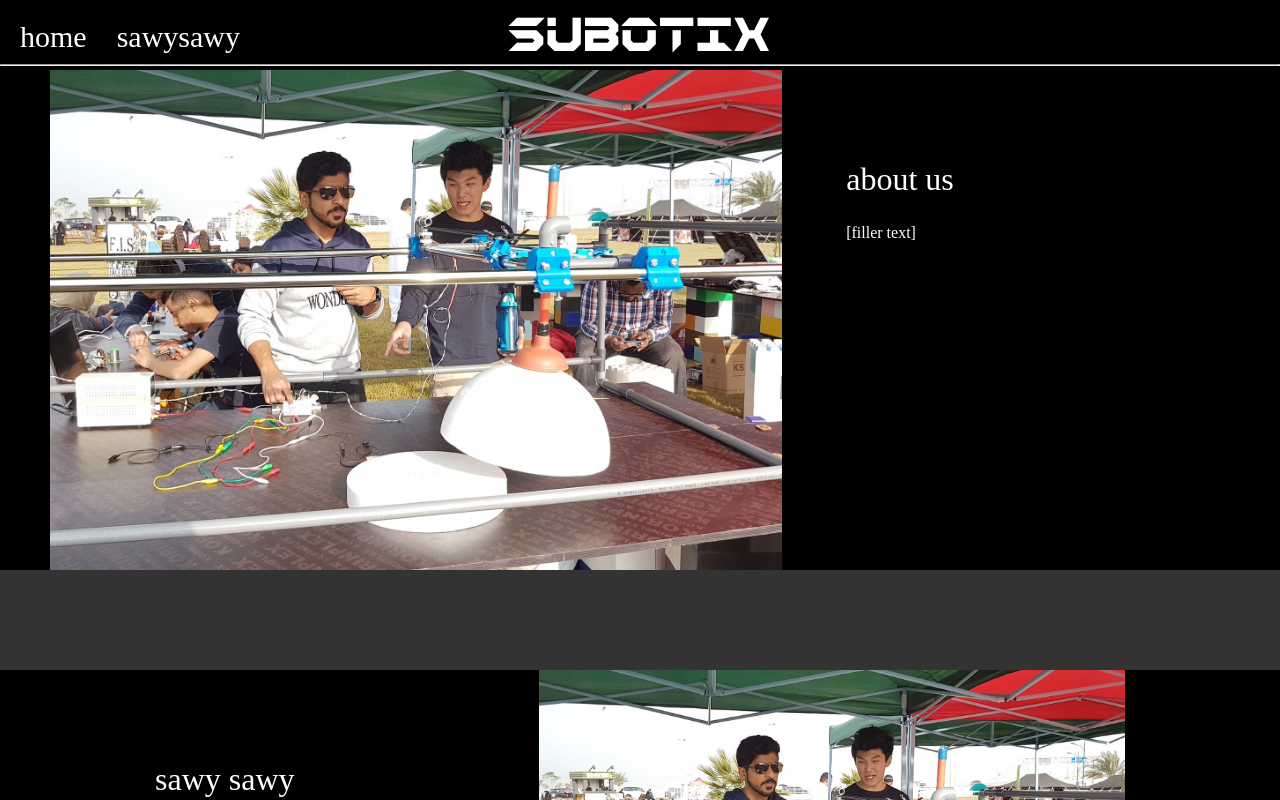
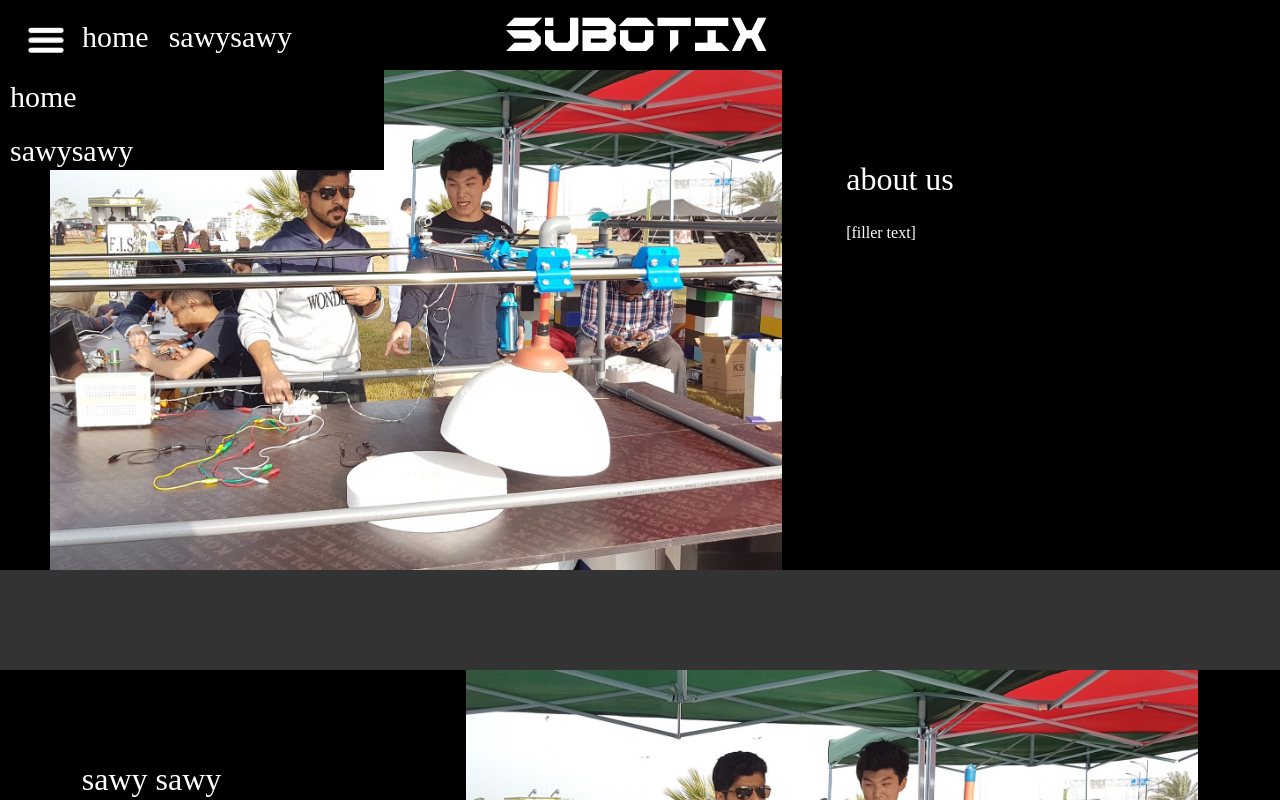
Before and after one commit to Matteo-Y/Subotix_site_legacy, a React (Create React App) app: page / in a window 1280 px wide. Shown: the top 800 px of the page. Built offline with nearby package versions, Linux system fonts and the light colour scheme; a web font is replaced by a local one.

Commit message:
Multi-media views

```diff
--- a/package.json
+++ b/package.json
@@ -1,5 +1,5 @@
 {
-  "homepage": "https://sawysawy.com",
+  "homepage": "https://sawysawy.com/",
   "name": "subotix",
   "version": "0.1.0",
   "private": true,
--- a/src/App.js
+++ b/src/App.js
@@ -4,7 +4,7 @@ import Landing from './modules/Landing';
 import PageNotFound from './modules/PageNotFound';
 import Sawy from './modules/Sawy';
 
-import { BrowserRouter, Routes, Route, Navigate } from 'react-router-dom';
+import { HashRouter, Routes, Route, Navigate } from 'react-router-dom';
 
 
 const BASE_PATH = "/";
@@ -16,14 +16,14 @@ export default function App() {
   return (
     <div className="App">
       <Header/>
-      <BrowserRouter>
+      <HashRouter>
         <Routes>
           <Route path={BASE_PATH} element={<Landing/>}/>
           <Route path={SAWY_PATH} element={<Sawy/>}/>
 
           <Route path={"*"} element={<PageNotFound/>}/>
         </Routes>
-      </BrowserRouter>
+      </HashRouter>
     </div>
   );
 }
--- a/src/modules/Header.js
+++ b/src/modules/Header.js
@@ -1,13 +1,25 @@
 
+import { useState, useLayoutEffect } from 'react';
 import { BASE_PATH, SAWY_PATH } from '../App.js';
 
 export default function Header() {
-    return (
+    const [showDropdown, setShowDropdown] = useState(true);
+    const [showHeadermenu, setShowHeadermenu] = useState(true);
+
+    function toggleDropdown() {
+        setShowDropdown(!showDropdown);
+    }
+
+    return (<>
         <div className="head">
-            <a href={BASE_PATH} className="header-element">home</a>
-            <a href={SAWY_PATH} className="header-element">sawysawy</a>
-            <h1>SUBOTIX</h1>
-            <hr style={{marginTop: "10px"}}></hr>
+            <button id="dropdown-toggle" onClick={toggleDropdown}><img style={{width: "40px"}} src={require("../res/dropdown.png")} alt="menu"/></button>
+            <a href={"#" + BASE_PATH} className="header-element">home</a>
+            <a href={"#" + SAWY_PATH} className="header-element">sawysawy</a>
+            <h1 id="subotix-header">SUBOTIX</h1>
         </div>
-    );
+        <div className={"dropdown" + (showDropdown? "" : " collapsed")}>
+            <a style={{margin: "10px"}} href={"#" + BASE_PATH} className="dropdown-element">home</a>
+            <a style={{margin: "10px"}} href={"#" + SAWY_PATH} className="dropdown-element">sawysawy</a>
+        </div>
+    </>);
 }
--- a/src/modules/Landing.js
+++ b/src/modules/Landing.js
@@ -11,12 +11,12 @@ export default function Landing() {
                 </div>
             </div>
             <div className="sawysawy section">
-                <a className="overlay-link" href={SAWY_PATH}></a>
+                <a className="overlay-link" href={"#" + SAWY_PATH}></a>
                 <div id="sawy-textbox">
                     <h2>sawy sawy</h2>
                     <p>[filler text]</p>
                 </div>
-                <img style={{marginLeft: "0%"}} className="banner" src={require("../res/Banner_0.jpg")}/>
+                <img className="banner" src={require("../res/Banner_0.jpg")}/>
             </div>
             <div className="contacts section">
                 <p>[insert contacts content]</p>
--- a/src/modules/Sawy.js
+++ b/src/modules/Sawy.js
@@ -26,7 +26,6 @@ const projectData = [
 let projectCards = [];
 
 projectData.forEach((data) => {
-    console.log(projectCards);
     projectCards.push(<ProjectCard title={data.title} description={data.description} imgSrc={data.imageURL} imgAlt={data.title + " image"}/>);
 })
 
--- a/src/styles/App.css
+++ b/src/styles/App.css
@@ -6,17 +6,40 @@
   font-family: mono-display;
   src: url(./../res/fonts/MajorMonoDisplay-Regular.ttf);
 }
+@media only screen and (max-width: 600px) {
+  h1 {
+    font-size: 35px;
+  }
+}
+@media only screen and (min-width: 600px) {
+  h1 {
+    font-size: 35px;
+  }
+}
+@media only screen and (min-width: 768px) {
+  h1 {
+    font-size: 50px;
+  }
+}
+@media only screen and (min-width: 992px) {
+  h1 {
+    font-size: 50px;
+  }
+}
 body {
   background-color: #333;
   font-family: mono-display;
   margin: 0;
-  min-width: 800px;
 }
 
 p {
-  font-size: 1em;
   font-weight: 200;
   color: white;
+}
+
+h1 {
+  color: white;
+  font-family: aerospace;
 }
 
 h2 {
@@ -50,64 +73,234 @@ h3 {
   background-color: black;
 }
 
-.banner {
-  height: 100%;
-  -o-object-fit: fill;
-     object-fit: fill;
+@media only screen and (max-width: 600px) {
+  .head {
+    height: 50px;
+    padding: 20px 0 0 20px;
+  }
+  #subotix-header {
+    position: absolute;
+    display: inline;
+    right: calc(50% - 100px);
+    margin: 0;
+  }
+  .dropdown {
+    width: 100%;
+  }
+  .header-element {
+    visibility: hidden;
+  }
+}
+@media only screen and (min-width: 600px) {
+  .head {
+    height: 50px;
+    padding: 20px 0 0 20px;
+  }
+  #subotix-header {
+    position: absolute;
+    display: inline;
+    right: calc(50% - 100px);
+    margin: 0;
+  }
+  .dropdown {
+    width: 100%;
+  }
+  .header-element {
+    visibility: hidden;
+  }
+}
+@media only screen and (min-width: 768px) {
+  .head {
+    height: 50px;
+    padding: 20px 0 0 20px;
+  }
+  #subotix-header {
+    position: absolute;
+    display: inline;
+    right: calc(50% - 100px);
+    margin: 0;
+  }
+  .dropdown {
+    width: 30%;
+  }
+  .header-element {
+    visibility: hidden;
+  }
+}
+@media only screen and (min-width: 992px) {
+  .head {
+    height: 50px;
+    padding: 20px 0 0 20px;
+  }
+  #subotix-header {
+    position: absolute;
+    display: inline;
+    right: calc(50% - 130px);
+    margin: 0;
+  }
+  .dropdown {
+    width: 30%;
+  }
+  .header-element {
+    visibility: visible;
+    color: white;
+    font-family: mono-display;
+    font-size: 30px;
+    margin: 0 10px 0 10px;
+    text-decoration: none;
+  }
+}
+.head {
+  position: relative;
+  display: flex;
+  justify-content: left;
+  flex-direction: row;
+  background-color: black;
 }
 
-.head {
-  position: relative;
-  background-color: black;
-  height: 50px;
-  padding: 20px 0 0 0;
-}
-
-h1 {
-  position: absolute;
-  display: inline;
+.dropdown-element {
   color: white;
-  width: 260px;
-  left: calc(50% - 130px);
-  font-family: aerospace;
-  font-size: 50px;
-  margin: 0;
-}
-
-.header-element {
-  position: relative;
-  display: inline;
-  color: white;
-  width: 200px;
   font-family: mono-display;
   font-size: 30px;
   margin: 0 10px 0 20px;
   text-decoration: none;
 }
 
-.hero {
-  height: 500px;
-  text-align: left;
+#dropdown-toggle {
+  background-color: black;
+  border: none;
 }
 
+.dropdown {
+  position: absolute;
+  z-index: 1;
+  background-color: black;
+  display: flex;
+  flex-direction: column;
+  overflow: hidden;
+  height: 100px;
+  transition: all 0.3s;
+}
+
+.collapsed {
+  height: 0;
+}
+
+#subotix-header {
+  position: absolute;
+  display: inline;
+  margin: 0;
+}
+
+@media only screen and (max-width: 600px) {
+  .hero {
+    flex-direction: column;
+  }
+  .sawysawy {
+    flex-direction: column-reverse;
+  }
+  .contacts {
+    height: 10rem;
+  }
+  .banner {
+    width: 100%;
+  }
+  #about-us-textbox {
+    padding: 0 2em 0 2em;
+    width: 100%;
+  }
+  #sawy-textbox {
+    padding: 0 2em 0 2em;
+    width: 100%;
+  }
+}
+@media only screen and (min-width: 600px) {
+  .hero {
+    flex-direction: column;
+  }
+  .sawysawy {
+    flex-direction: column-reverse;
+  }
+  .contacts {
+    height: 10rem;
+  }
+  .banner {
+    width: 100%;
+  }
+  #about-us-textbox {
+    padding: 0 2em 0 2em;
+    width: 100%;
+  }
+  #sawy-textbox {
+    padding: 0 2em 0 2em;
+    width: 100%;
+  }
+}
+@media only screen and (min-width: 768px) {
+  .hero {
+    height: 400px;
+    flex-direction: row;
+  }
+  .sawysawy {
+    height: 400px;
+    flex-direction: row;
+  }
+  .contacts {
+    height: 100px;
+  }
+  .banner {
+    width: -moz-fit-content;
+    width: fit-content;
+    height: 100%;
+  }
   #about-us-textbox {
     padding: 4em 0 4em 0;
     width: 30%;
   }
-
   #sawy-textbox {
     padding: 4em 0 4em 0;
     width: 30%;
   }
+}
+@media only screen and (min-width: 992px) {
+  .hero {
+    height: 500px;
+    flex-direction: row;
+  }
+  .sawysawy {
+    height: 500px;
+    flex-direction: row;
+  }
+  .contacts {
+    height: 100px;
+  }
+  .banner {
+    height: 100%;
+  }
+  #about-us-textbox {
+    padding: 4em 0 4em 0;
+    width: 30%;
+  }
+  #sawy-textbox {
+    padding: 4em 0 4em 0;
+    width: 30%;
+  }
+}
+.banner {
+  -o-object-fit: cover;
+     object-fit: cover;
+}
+
+.hero {
+  text-align: left;
+}
 
 .sawysawy {
-  height: 400px;
   text-align: left;
 }
 
 .contacts {
   padding: 200px 0 200px 0;
-  height: 100px;
   text-align: center;
 }
 
--- a/src/styles/App.scss
+++ b/src/styles/App.scss
@@ -10,17 +10,36 @@
 
 $pallette-1: #333;
 
+@media only screen and (max-width: 600px) {
+    h1 {font-size: 35px}
+}
+
+@media only screen and (min-width: 600px) {
+    h1 {font-size: 35px}
+}
+
+@media only screen and (min-width: 768px) {
+    h1 {font-size: 50px}
+}
+
+@media only screen and (min-width: 992px) {
+    h1 {font-size: 50px}
+}
+
 body {
     background-color: $pallette-1;
     font-family: mono-display;
     margin: 0;
-    min-width: 800px;
 }
 
 p {
-    font-size: 1em;
     font-weight: 200;
     color: white;
+}
+
+h1 {
+    color: white;
+    font-family: aerospace;
 }
 
 h2 {
@@ -54,11 +73,6 @@ h3 {
     background-color: black;
 }
 
-.banner {
-    height: 100%;
-    object-fit: fill;
-}
-
 @import 'Header.scss';
 @import 'Landing.scss';
 @import 'Sawy.scss';
--- a/src/styles/_Header.scss
+++ b/src/styles/_Header.scss
@@ -1,29 +1,69 @@
+@media only screen and (max-width: 600px) {
+    .head { height: 50px; padding: 20px 0 0 20px; }
+    #subotix-header { position: absolute; display: inline; right: calc(50% - 100px); margin: 0 }
+    .dropdown { width: 100% }
+    .header-element { visibility: hidden }
+}
+
+@media only screen and (min-width: 600px) {
+    .head { height: 50px; padding: 20px 0 0 20px; }
+    #subotix-header { position: absolute; display: inline; right: calc(50% - 100px); margin: 0 }
+    .dropdown { width: 100% }
+    .header-element { visibility: hidden }
+}
+
+@media only screen and (min-width: 768px) {
+    .head { height: 50px; padding: 20px 0 0 20px; }
+    #subotix-header { position: absolute; display: inline; right: calc(50% - 100px); margin: 0 }
+    .dropdown { width: 30% }
+    .header-element { visibility: hidden }
+}
+
+@media only screen and (min-width: 992px) {
+    .head { height: 50px; padding: 20px 0 0 20px; }
+    #subotix-header { position: absolute; display: inline; right: calc(50% - 130px); margin: 0 }
+    .dropdown { width: 30% }
+    .header-element { visibility: visible;  color: white; font-family: mono-display; font-size: 30px; margin: 0 10px 0 10px; text-decoration: none }
+}
+
 .head {
     position: relative;
+    display: flex;
+    justify-content: left;
+    flex-direction: row;
     background-color: black;
-    height: 50px;
-    padding: 20px 0 0 0;
-
 }
 
-h1 {
-    position: absolute;
-    display: inline;
+.dropdown-element {
     color: white;
-    width: 260px;
-    left: calc(50% - 130px);
-    font-family: aerospace;
-    font-size: 50px;
-    margin: 0;
-}
-
-.header-element {
-    position: relative;
-    display: inline;
-    color: white;
-    width: 200px;
     font-family: mono-display;
     font-size: 30px;
     margin: 0 10px 0 20px;
     text-decoration: none;
 }
+
+#dropdown-toggle {
+    background-color: black;
+    border: none;
+}
+
+.dropdown {
+    position: absolute;
+    z-index: 1;
+    background-color: black;
+    display: flex;
+    flex-direction: column;
+    overflow: hidden;
+    height: 100px;
+    transition: all 0.3s;
+}
+
+.collapsed {
+    height: 0;
+}
+
+#subotix-header {
+    position: absolute;
+    display: inline;
+    margin: 0;
+}
--- a/src/styles/_Landing.scss
+++ b/src/styles/_Landing.scss
@@ -1,27 +1,55 @@
 
 
+
+@media only screen and (max-width: 600px) {
+    .hero { flex-direction: column }
+    .sawysawy { flex-direction: column-reverse }
+    .contacts { height: 10rem }
+    .banner {width: 100% }
+    #about-us-textbox { padding: 0 2em 0 2em; width: 100% }
+    #sawy-textbox { padding: 0 2em 0 2em; width: 100% }
+}
+
+@media only screen and (min-width: 600px) {
+    .hero { flex-direction: column }
+    .sawysawy { flex-direction: column-reverse }
+    .contacts { height: 10rem }
+    .banner {width: 100% }
+    #about-us-textbox { padding: 0 2em 0 2em; width: 100% }
+    #sawy-textbox { padding: 0 2em 0 2em; width: 100% }
+}
+
+@media only screen and (min-width: 768px) {
+    .hero { height: 400px; flex-direction: row }
+    .sawysawy { height: 400px; flex-direction: row }
+    .contacts { height: 100px }
+    .banner { width: fit-content; height: 100% }
+    #about-us-textbox { padding: 4em 0 4em 0; width: 30% }
+    #sawy-textbox { padding: 4em 0 4em 0; width: 30% }
+}
+
+@media only screen and (min-width: 992px) {
+    .hero { height: 500px; flex-direction: row }
+    .sawysawy { height: 500px; flex-direction: row }
+    .contacts { height: 100px }
+    .banner { height: 100% }
+    #about-us-textbox { padding: 4em 0 4em 0; width: 30% }
+    #sawy-textbox { padding: 4em 0 4em 0; width: 30% }
+}
+
+.banner {
+    object-fit: cover;
+}
+
 .hero {
-    height: 500px;
     text-align: left;
 }
 
-#about-us-textbox {
-    padding: 4em 0 4em 0;
-    width: 30%;
-}
-
-#sawy-textbox {
-    padding: 4em 0 4em 0;
-    width: 30%;
-}
-
 .sawysawy {
-    height: 400px;
     text-align: left;
 }
 
 .contacts {
     padding: 200px 0 200px 0;
-    height: 100px;
     text-align: center;
 }
```
Also changed, not shown: src/res/dropdown.png (added), 1 other file (tests, documents, lock files or other folders). Lines whose indentation alone changed are shown as unchanged.
